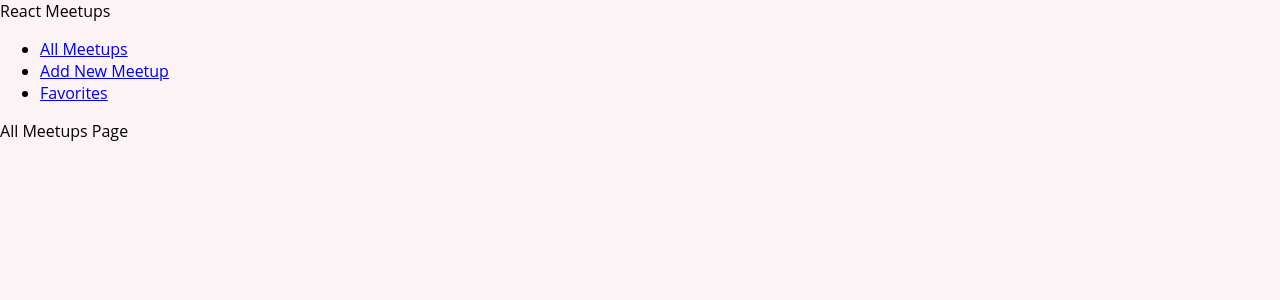
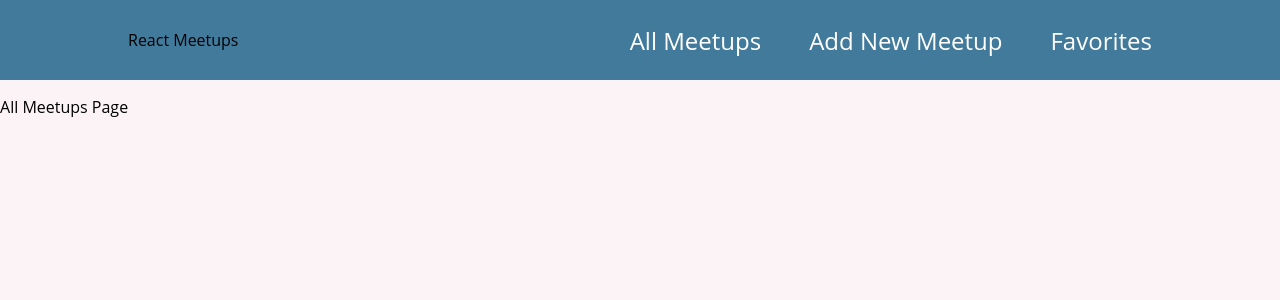
Before and after one commit to joegiuffrida/react-meetup-app, a React (Create React App) app: page / in a window 1280 px wide. Shown: the top 300 px of the page. Built offline with nearby package versions, Linux system fonts and the light colour scheme.

Commit message:
added main navigation css module

```diff
--- a/src/components/layout/MainNavigation.js
+++ b/src/components/layout/MainNavigation.js
@@ -1,8 +1,10 @@
 import { Link } from 'react-router-dom';
+
+import classes from './MainNavigation.module.css';
 
 const MainNavigation = () => {
   return (
-    <header>
+    <header className={classes.header}>
       <div>React Meetups</div>
       <nav>
         <ul>
--- /dev/null
+++ b/src/components/layout/MainNavigation.module.css
@@ -0,0 +1,47 @@
+.header {
+  width: 100%;
+  height: 5rem;
+  display: flex;
+  align-items: center;
+  justify-content: space-between;
+  background-color: hsl(202, 41%, 43%);
+  padding: 0 10%;
+}
+
+.logo {
+  font-size: 2rem;
+  color: white;
+  font-weight: bold;
+}
+
+.header ul {
+  list-style: none;
+  margin: 0;
+  padding: 0;
+  display: flex;
+  align-items: baseline;
+}
+
+.header li {
+  margin-left: 3rem;
+}
+
+.header a {
+  text-decoration: none;
+  font-size: 1.5rem;
+  color: white;
+}
+
+.header a:hover,
+.header a:active,
+.header a.active {
+  color: black;
+}
+
+.badge {
+  background-color: #cc2062;
+  color: white;
+  border-radius: 12px;
+  padding: 0 1rem;
+  margin-left: 0.5rem;
+}
```
